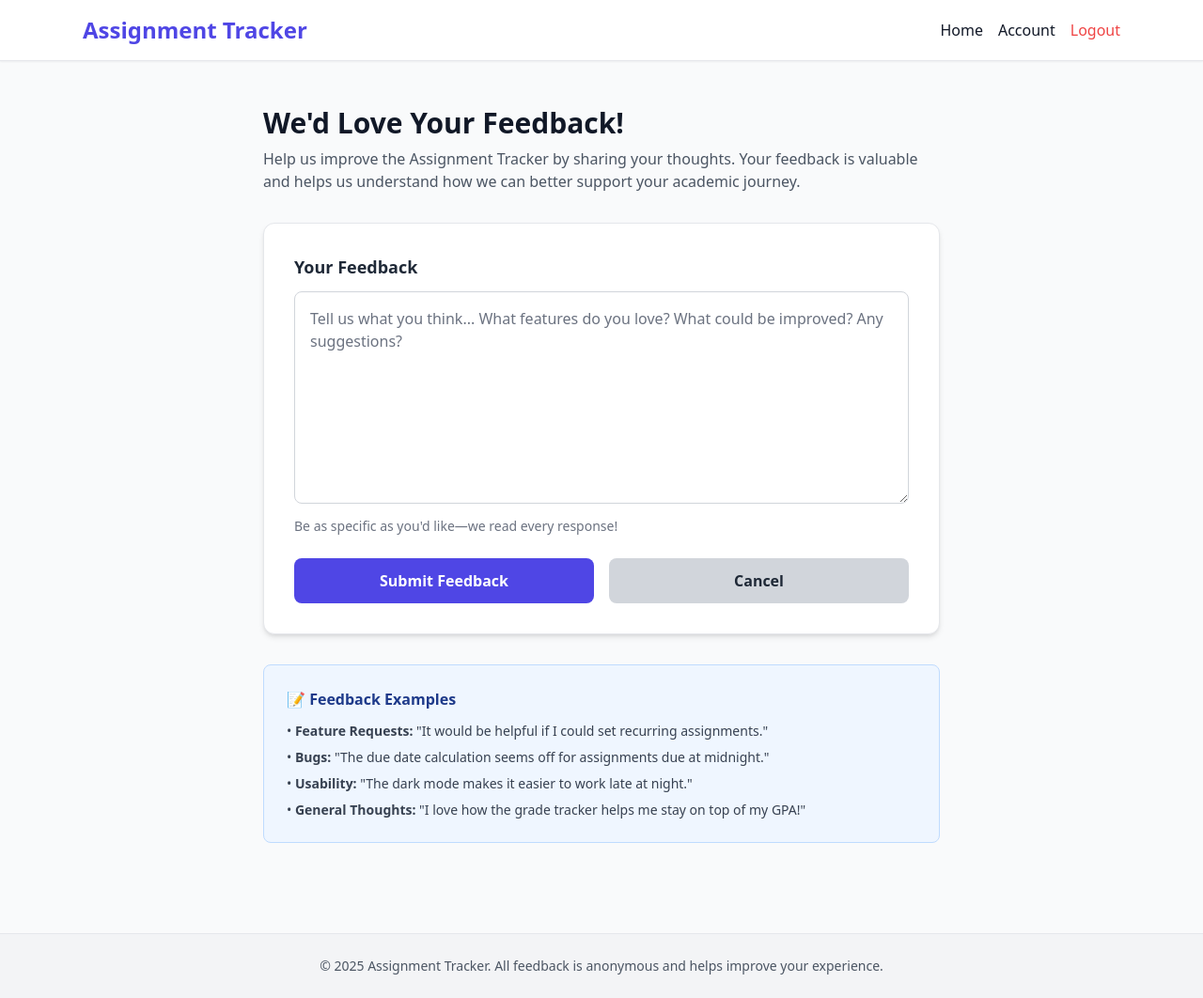
After one commit to DevSpectra-bit/assignment, a Flask app: page /feedback in a window 1280 px wide. The commit adds this page. Shown: the whole page at 94% size. Run offline with Flask 3, Linux system fonts and the light colour scheme; the visitor is signed in with stand-in values (Sample User, id 1); data comes from the database, SQL or seed files in the repository; some libraries are stand-ins or nearby versions.

Commit message:
feat: Add feedback submission and admin view features, including database support and UI updates

```diff
--- a/app.py
+++ b/app.py
@@ -324,6 +324,25 @@ def init_db():
                     FOREIGN KEY(class_id) REFERENCES classes(id)
                 );
             """)
+        # Feedback form
+        if IS_POSTGRES:
+            c.execute("""
+                CREATE TABLE IF NOT EXISTS feedback (
+                    id SERIAL PRIMARY KEY,
+                    name TEXT,
+                    message TEXT,
+                    submitted_at TIMESTAMP DEFAULT CURRENT_TIMESTAMP
+                );
+            """)
+        else:
+            c.execute("""
+                CREATE TABLE IF NOT EXISTS feedback (
+                    id INTEGER PRIMARY KEY AUTOINCREMENT,
+                    name TEXT,
+                    message TEXT,
+                    submitted_at TEXT DEFAULT CURRENT_TIMESTAMP
+                );
+            """)
 
 init_db()
 
@@ -349,7 +368,7 @@ def inject_dark_mode():
     return {"dark_mode": dark}
 
 # --- UPDATES helpers ---
-UPDATES_VERSION = "2025.12.07"  # Change this string whenever updates.html changes
+UPDATES_VERSION = "2025.12.09"  # Change this string whenever updates.html changes
 
 def should_show_updates(user_id):
     """Return True if user should see updates.html (hasn't seen current version)."""
@@ -1709,6 +1728,71 @@ def api_goal_detail(goal_id):
     g["progress_meta"] = compute_goal_progress(row, session["user_id"])
     return jsonify(g)
 
+@app.route("/feedback", methods=["GET", "POST"])
+def feedback():
+    """Feedback form for users to submit feedback about the website."""
+    if "user_id" not in session:
+        return redirect(url_for("login"))
+
+    if request.method == "POST":
+        message = request.form.get("message", "").strip()
+        if not message:
+            flash("Please enter some feedback.")
+            return redirect(url_for("feedback"))
+
+        # Get user's name from session or use username
+        name = session.get("username", "Anonymous")
+
+        with db_cursor() as c:
+            if IS_POSTGRES:
+                c.execute(
+                    "INSERT INTO feedback (name, message, submitted_at) VALUES (%s, %s, CURRENT_TIMESTAMP)",
+                    (name, message)
+                )
+            else:
+                c.execute(
+                    "INSERT INTO feedback (name, message, submitted_at) VALUES (?, ?, CURRENT_TIMESTAMP)",
+                    (name, message)
+                )
+        flash("✅ Thank you for your feedback! We appreciate your input.")
+        return redirect(url_for("feedback"))
+
+    # GET request - show form
+    return render_template("feedback.html")
+
+
+@app.route("/feedback-list")
+def feedback_list():
+    """Admin view to see all feedback submitted."""
+    if "user_id" not in session:
+        return redirect(url_for("login"))
+
+    # Only admins can view all feedback
+    if not (session.get("is_admin") == 1 or session.get("dev")):
+        flash("You do not have permission to view feedback.")
+        return redirect(url_for("index"))
+
+    with db_cursor() as c:
+        if IS_POSTGRES:
+            c.execute("""
+                SELECT id, name, message, submitted_at
+                FROM feedback
+                ORDER BY submitted_at DESC
+            """)
+        else:
+            c.execute("""
+                SELECT id, name, message, submitted_at
+                FROM feedback
+                ORDER BY submitted_at DESC
+            """)
+        feedbacks = c.fetchall()
+
+    return render_template("feedback_list.html", feedbacks=feedbacks)
+
+
+
+
+
 if __name__ == "__main__":
     port = int(os.environ.get("PORT", 5000))
     app.run(host="0.0.0.0", port=port, debug=False)
--- /dev/null
+++ b/templates/feedback.html
@@ -0,0 +1,99 @@
+<!DOCTYPE html>
+<html lang="en">
+<head>
+    <meta charset="UTF-8">
+    <meta name="viewport" content="width=device-width, initial-scale=1.0">
+    <title>Feedback - Assignment Tracker</title>
+    <script src="https://cdn.tailwindcss.com"></script>
+</head>
+<body class="{% if dark_mode %}bg-gray-900 text-gray-100{% else %}bg-gray-50 text-gray-900{% endif %}">
+    <!-- Header -->
+    <header class="{% if dark_mode %}bg-gray-800 border-gray-700{% else %}bg-white border-gray-200{% endif %} border-b shadow-sm">
+        <div class="max-w-6xl mx-auto px-6 py-4 flex justify-between items-center">
+            <h1 class="text-2xl font-bold {% if dark_mode %}text-indigo-300{% else %}text-indigo-600{% endif %}">Assignment Tracker</h1>
+            <nav class="flex gap-4 items-center">
+                <a href="{{ url_for('index') }}" class="hover:underline">Home</a>
+                <a href="{{ url_for('account') }}" class="hover:underline">Account</a>
+                <a href="{{ url_for('logout') }}" class="text-red-500 hover:underline">Logout</a>
+            </nav>
+        </div>
+    </header>
+
+    <!-- Main Content -->
+    <main class="max-w-3xl mx-auto px-6 py-12">
+        <!-- Title -->
+        <div class="mb-8">
+            <h2 class="text-3xl font-bold mb-2">We'd Love Your Feedback!</h2>
+            <p class="{% if dark_mode %}text-gray-400{% else %}text-gray-600{% endif %}">
+                Help us improve the Assignment Tracker by sharing your thoughts. Your feedback is valuable and helps us understand how we can better support your academic journey.
+            </p>
+        </div>
+
+        <!-- Flash Messages -->
+        {% with messages = get_flashed_messages() %}
+            {% if messages %}
+                {% for message in messages %}
+                    <div class="{% if 'Thank you' in message %}bg-green-100 text-green-800 border-green-300{% else %}bg-blue-100 text-blue-800 border-blue-300{% endif %} border rounded-lg p-4 mb-6">
+                        {{ message }}
+                    </div>
+                {% endfor %}
+            {% endif %}
+        {% endwith %}
+
+        <!-- Feedback Form Card -->
+        <div class="{% if dark_mode %}bg-gray-800 border-gray-700{% else %}bg-white border-gray-200{% endif %} border rounded-xl shadow-md p-8 mb-8">
+            <form method="POST" class="space-y-6">
+                <!-- Message Input -->
+                <div>
+                    <label for="message" class="block text-lg font-semibold mb-3 {% if dark_mode %}text-gray-200{% else %}text-gray-800{% endif %}">
+                        Your Feedback
+                    </label>
+                    <textarea
+                        id="message"
+                        name="message"
+                        rows="8"
+                        placeholder="Tell us what you think... What features do you love? What could be improved? Any suggestions?"
+                        required
+                        class="w-full rounded-lg p-4 border focus:ring-2 focus:ring-indigo-500 focus:border-transparent {% if dark_mode %}bg-gray-700 border-gray-600 text-gray-100 placeholder-gray-400{% else %}bg-white border-gray-300 text-gray-900 placeholder-gray-500{% endif %}"
+                    ></textarea>
+                    <p class="text-sm {% if dark_mode %}text-gray-400{% else %}text-gray-500{% endif %} mt-2">Be as specific as you'd like—we read every response!</p>
+                </div>
+
+                <!-- Submit Button -->
+                <div class="flex gap-4">
+                    <button
+                        type="submit"
+                        class="flex-1 bg-indigo-600 text-white font-semibold py-3 px-6 rounded-lg hover:bg-indigo-700 transition-colors duration-200"
+                    >
+                        Submit Feedback
+                    </button>
+                    <a
+                        href="{{ url_for('index') }}"
+                        class="flex-1 bg-gray-300 text-gray-800 font-semibold py-3 px-6 rounded-lg hover:bg-gray-400 transition-colors duration-200 text-center"
+                    >
+                        Cancel
+                    </a>
+                </div>
+            </form>
+        </div>
+
+        <!-- Info Section -->
+        <div class="{% if dark_mode %}bg-gray-800 border-gray-700{% else %}bg-blue-50 border-blue-200{% endif %} border rounded-lg p-6">
+            <h3 class="font-semibold mb-3 {% if dark_mode %}text-blue-300{% else %}text-blue-900{% endif %}">📝 Feedback Examples</h3>
+            <ul class="space-y-2 text-sm {% if dark_mode %}text-gray-400{% else %}text-gray-700{% endif %}">
+                <li>• <strong>Feature Requests:</strong> "It would be helpful if I could set recurring assignments."</li>
+                <li>• <strong>Bugs:</strong> "The due date calculation seems off for assignments due at midnight."</li>
+                <li>• <strong>Usability:</strong> "The dark mode makes it easier to work late at night."</li>
+                <li>• <strong>General Thoughts:</strong> "I love how the grade tracker helps me stay on top of my GPA!"</li>
+            </ul>
+        </div>
+    </main>
+
+    <!-- Footer -->
+    <footer class="{% if dark_mode %}bg-gray-800 border-gray-700{% else %}bg-gray-100 border-gray-200{% endif %} border-t mt-12 py-6">
+        <div class="max-w-6xl mx-auto px-6 text-center text-sm {% if dark_mode %}text-gray-400{% else %}text-gray-600{% endif %}">
+            <p>&copy; 2025 Assignment Tracker. All feedback is anonymous and helps improve your experience.</p>
+        </div>
+    </footer>
+</body>
+</html>
--- a/templates/index.html
+++ b/templates/index.html
@@ -49,6 +49,9 @@
 
           <!-- ACCOUNT -->
           <a href="/account" class="block px-4 py-2 {% if dark_mode %}text-gray-100 hover:bg-gray-700{% else %}hover:bg-gray-100 text-gray-800{% endif %}">Account Info</a>
+
+          <!-- FEEDBACK -->
+          <a href="{{ url_for('feedback') }}" class="block px-4 py-2 {% if dark_mode %}text-gray-100 hover:bg-gray-700{% else %}hover:bg-gray-100 text-gray-800{% endif %}">Submit Feedback</a>
 
           <!-- MANAGE CLASSES -->
           <a href="{{ url_for('manage_classes') }}" class="block px-4 py-2 {% if dark_mode %}text-gray-100 hover:bg-gray-700{% else %}hover:bg-gray-100 text-gray-800{% endif %}">Manage Classes</a>
```
Also changed, not shown: templates/dev_dashboard.html (+0 -12 lines), templates/feedback_list.html (added, +81 -0 lines), templates/updates.html (+26 -0 lines).
